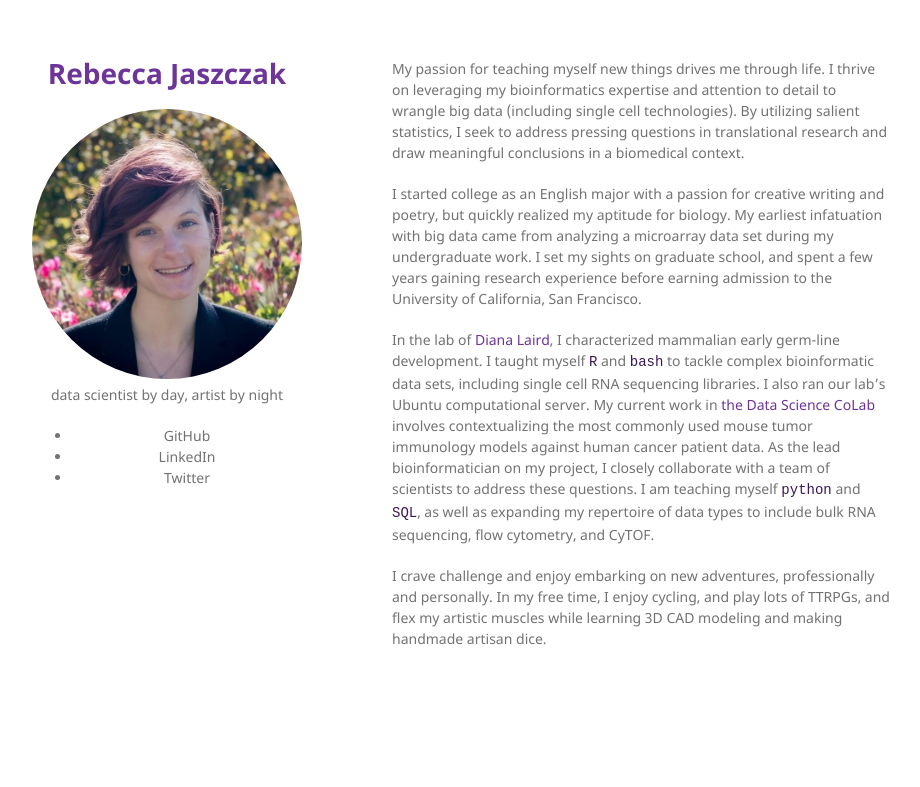
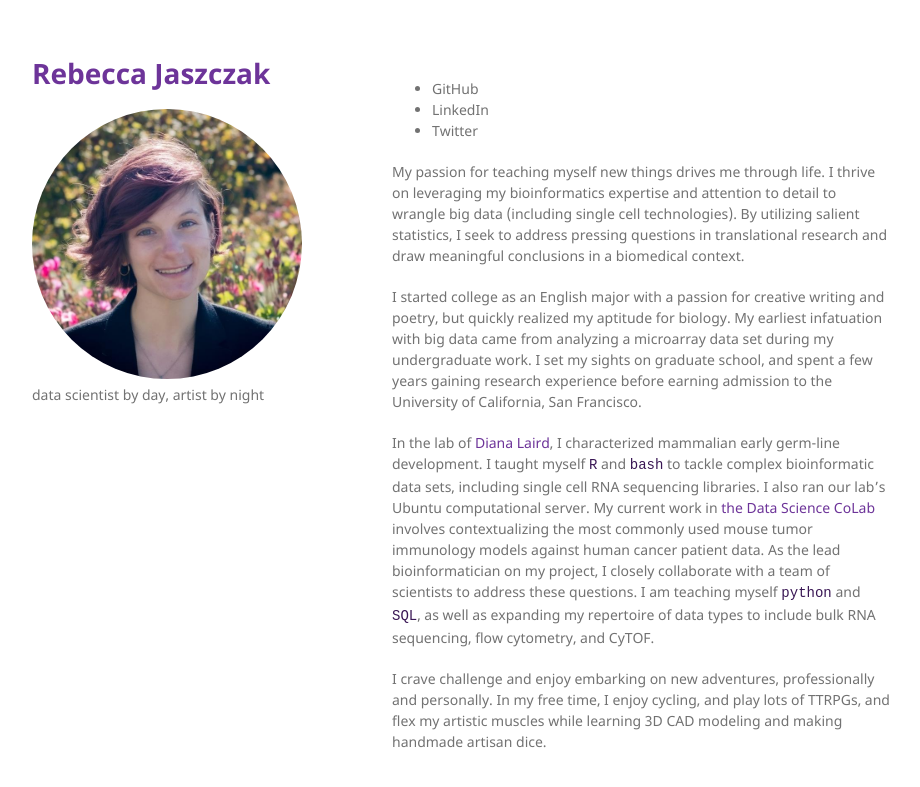
Before and after one commit to rebeccagj/rebeccagj.github.io, a Jekyll site: the page built from index.md, in a window 1280 px wide. Shown: the top 787 px of the page, without its empty margins (178-1098 px from the left). Built offline with Jekyll 4.4.1, drawn with Linux system fonts in a browser that asks for light colours.

Commit message:
more purple and swap sidebar links location

```diff
--- a/_layouts/default.html
+++ b/_layouts/default.html
@@ -20,7 +20,6 @@
   <body>
     <div class="wrapper">
       <header>
-	      <center>
         <h1><a href="{{ "/" | absolute_url }}">{{ site.title | default: site.github.repository_name }}</a></h1>
 
         {% if site.logo %}
@@ -29,12 +28,10 @@
 
         <p>{{ site.description | default: site.github.project_tagline }}</p>
 
-	<p>{% include sidebar.html %}</p>
-
-	      </center>
       </header>
       <section>
 
+      <p>{% include sidebar.html %}</p>
       {{ content }}
 
       </section>
--- a/_sass/jekyll-theme-minimal.scss
+++ b/_sass/jekyll-theme-minimal.scss
@@ -40,7 +40,7 @@
 }
 
 a:hover, a:focus {
-  color:#069;
+  color:#6D3499;
   font-weight: bold;
 }
 
@@ -120,7 +120,7 @@
 
 header {
   width:270px;
-  float:left;
+  float:center;
   position:fixed;
   -webkit-font-smoothing:subpixel-antialiased;
 }
```
